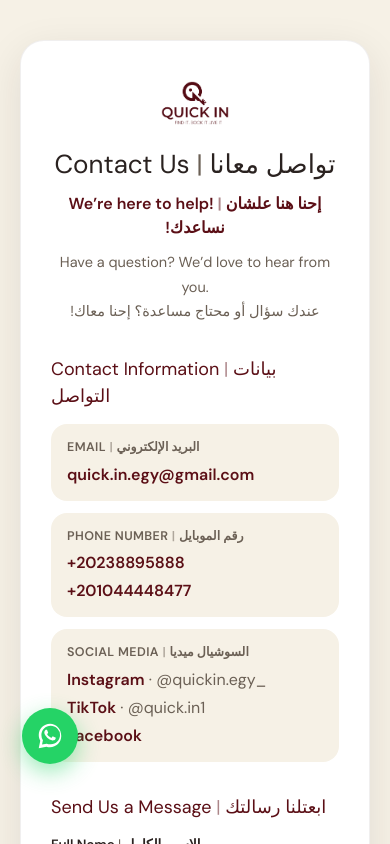
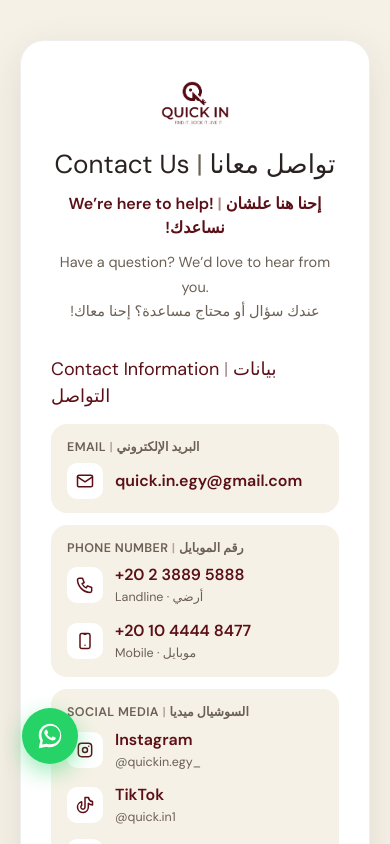
Before and after one commit to ahmed-farahat-pro/quickin-frontend, a Next.js app: page /contact in a window 390 px wide. Shown: the top 844 px of the page. Built offline with nearby package versions, Linux system fonts and the light colour scheme; no server answers; a web font is replaced by a local one.

Commit message:
Contact Us: label landline vs mobile, format the numbers, add icons
Phone numbers are grouped for reading and tagged Landline/Mobile with their
own icons; email and social rows get icons too (same Tabler set as /links).

```diff
--- a/src/app/contact/page.tsx
+++ b/src/app/contact/page.tsx
@@ -1,6 +1,14 @@
 import type { Metadata } from 'next'
+import {
+  IconBrandFacebook,
+  IconBrandInstagram,
+  IconBrandTiktok,
+  IconDeviceMobile,
+  IconMail,
+  IconPhone,
+} from '@tabler/icons-react'
 import { CONTACT_EMAIL, CONTACT_EMAIL_HREF, CONTACT_PHONES } from '@/lib/contact'
-import { SOCIAL_LINKS } from '@/lib/social'
+import { SOCIAL_LINKS, type SocialPlatform } from '@/lib/social'
 import { ContactForm } from './contact-form'
 
 // Public Contact Us page. The explore footer, the mobile menu and the Profile
@@ -25,6 +33,62 @@
 }
 
 const link: React.CSSProperties = { color: C.burgundy, fontWeight: 600, textDecoration: 'none', wordBreak: 'break-all' }
+
+const SOCIAL_ICONS: Record<SocialPlatform, typeof IconBrandInstagram> = {
+  instagram: IconBrandInstagram,
+  tiktok: IconBrandTiktok,
+  facebook: IconBrandFacebook,
+}
+
+const PHONE_KINDS = {
+  landline: { Icon: IconPhone, en: 'Landline', ar: 'أرضي' },
+  mobile: { Icon: IconDeviceMobile, en: 'Mobile', ar: 'موبايل' },
+} as const
+
+/** One tappable contact line: a burgundy icon chip, the value, and an optional muted note. */
+function Row({
+  href,
+  icon,
+  children,
+  note,
+  external,
+}: {
+  href: string
+  icon: React.ReactNode
+  children: React.ReactNode
+  note?: React.ReactNode
+  external?: boolean
+}) {
+  return (
+    <a
+      href={href}
+      {...(external ? { target: '_blank', rel: 'noopener noreferrer' } : {})}
+      style={{ display: 'flex', alignItems: 'center', gap: 12, textDecoration: 'none' }}
+    >
+      <span
+        style={{
+          width: 36,
+          height: 36,
+          flexShrink: 0,
+          borderRadius: 10,
+          background: '#fff',
+          color: C.burgundy,
+          display: 'flex',
+          alignItems: 'center',
+          justifyContent: 'center',
+        }}
+      >
+        {icon}
+      </span>
+      <span style={{ minWidth: 0 }}>
+        <span style={{ ...link, display: 'block' }}>{children}</span>
+        {note && <span style={{ display: 'block', fontSize: 12.5, color: C.muted, marginTop: 1 }}>{note}</span>}
+      </span>
+    </a>
+  )
+}
+
+const iconProps = { size: 20, stroke: 1.8 } as const
 
 export default function ContactPage() {
   return (
@@ -63,25 +127,32 @@
           <div style={{ display: 'grid', gap: 12 }}>
             <div style={{ background: C.cream, borderRadius: 16, padding: '14px 16px' }}>
               <Label en="Email" ar="البريد الإلكتروني" />
-              <a href={CONTACT_EMAIL_HREF} style={link}>{CONTACT_EMAIL}</a>
+              <Row href={CONTACT_EMAIL_HREF} icon={<IconMail {...iconProps} />}>{CONTACT_EMAIL}</Row>
             </div>
             <div style={{ background: C.cream, borderRadius: 16, padding: '14px 16px' }}>
               <Label en="Phone Number" ar="رقم الموبايل" />
-              <div style={{ display: 'grid', gap: 4 }}>
-                {CONTACT_PHONES.map((p) => (
-                  <a key={p.href} href={p.href} dir="ltr" style={link}>{p.display}</a>
-                ))}
+              <div style={{ display: 'grid', gap: 12 }}>
+                {CONTACT_PHONES.map((p) => {
+                  const { Icon, en, ar } = PHONE_KINDS[p.kind]
+                  return (
+                    <Row key={p.href} href={p.href} icon={<Icon {...iconProps} />} note={<>{en} · <span dir="rtl">{ar}</span></>}>
+                      <span dir="ltr">{p.display}</span>
+                    </Row>
+                  )
+                })}
               </div>
             </div>
             <div style={{ background: C.cream, borderRadius: 16, padding: '14px 16px' }}>
               <Label en="Social Media" ar="السوشيال ميديا" />
-              <div style={{ display: 'grid', gap: 4 }}>
-                {SOCIAL_LINKS.map((s) => (
-                  <a key={s.platform} href={s.url} target="_blank" rel="noopener noreferrer" style={link}>
-                    {s.label}
-                    {s.handle && <span style={{ color: C.muted, fontWeight: 400 }}> · {s.handle}</span>}
-                  </a>
-                ))}
+              <div style={{ display: 'grid', gap: 12 }}>
+                {SOCIAL_LINKS.map((s) => {
+                  const Icon = SOCIAL_ICONS[s.platform]
+                  return (
+                    <Row key={s.platform} href={s.url} external icon={<Icon {...iconProps} />} note={s.handle}>
+                      {s.label}
+                    </Row>
+                  )
+                })}
               </div>
             </div>
           </div>
--- a/src/lib/contact.ts
+++ b/src/lib/contact.ts
@@ -27,12 +27,14 @@
 )
 
 /**
- * The phone lines printed on the Contact Us page, in international format. These
- * are call lines, separate from the WhatsApp number above, which stays as is.
+ * The phone lines printed on the Contact Us page. These are call lines, separate
+ * from the WhatsApp number above, which stays as is. `display` is grouped the way
+ * the number is read aloud (Cairo landline: 2 + 8 digits; mobile: 10 + 8 digits).
  */
-export const CONTACT_PHONES: { display: string; href: string }[] = ['+20238895888', '+201044448477'].map(
-  (n) => ({ display: n, href: `tel:${n}` }),
-)
+export const CONTACT_PHONES: { kind: 'landline' | 'mobile'; display: string; href: string }[] = [
+  { kind: 'landline', display: '+20 2 3889 5888', href: 'tel:+20238895888' },
+  { kind: 'mobile', display: '+20 10 4444 8477', href: 'tel:+201044448477' },
+]
 
 export const CONTACT_EMAIL = process.env.NEXT_PUBLIC_CONTACT_EMAIL || 'quick.in.egy@gmail.com'
 
```
